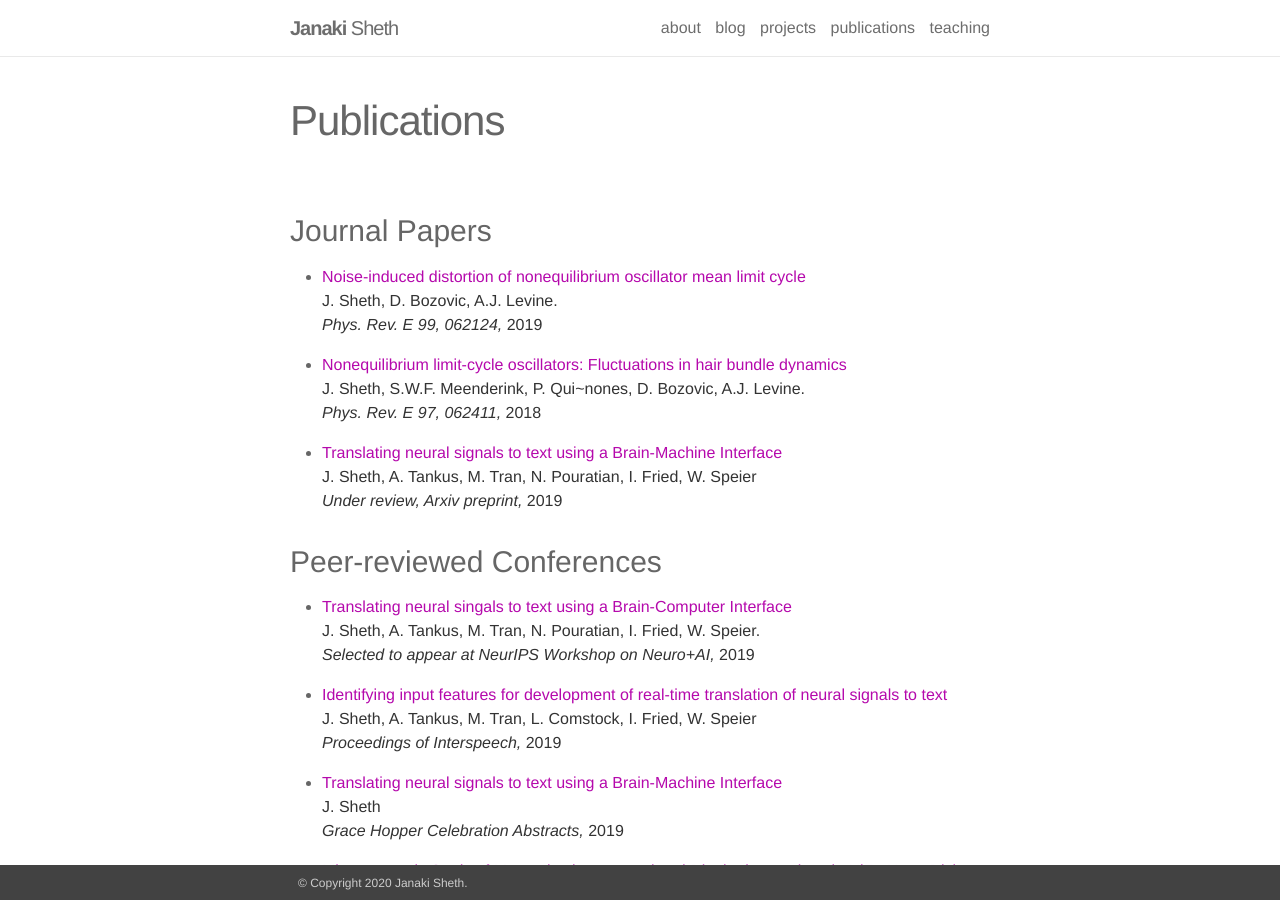
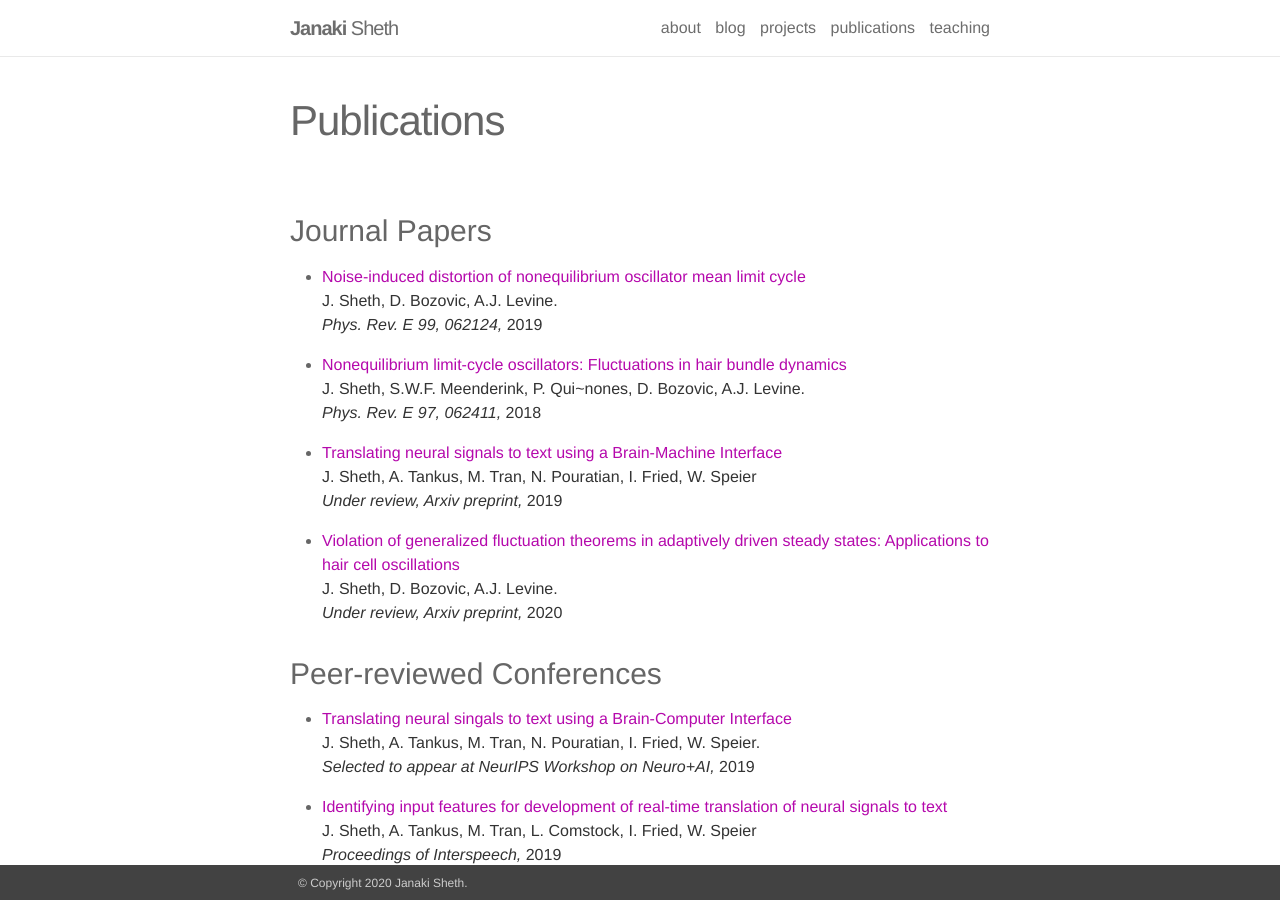
Before and after one commit to JanakiSheth/JanakiSheth.github.io, a Jekyll site: the page built from _pages/publications.md, in a window 1280 px wide and 900 px high. Built offline with Jekyll 4.4.1, drawn with Linux system fonts in a browser that asks for light colours; nearby versions of some CDN libraries.

Commit message:
Added new paper

```diff
--- a/_pages/publications.md
+++ b/_pages/publications.md
@@ -12,6 +12,8 @@ title: Publications
   dynamics](https://journals.aps.org/pre/abstract/10.1103/PhysRevE.97.062411) <br> 	J. Sheth, S.W.F. Meenderink, P. Qui\~nones, D. Bozovic, A.J. Levine. <br>*Phys. Rev. E 97, 062411,* 2018
 
 * [Translating neural signals to text using a Brain-Machine Interface](https://arxiv.org/abs/1907.04265) <br> 	J. Sheth, A. Tankus, M. Tran, N. Pouratian, I. Fried, W. Speier <br> *Under review, Arxiv preprint,* 2019
+
+* [Violation of generalized fluctuation theorems in adaptively driven steady states: Applications to hair cell oscillations](https://arxiv.org/abs/2002.11854) <br> 	J. Sheth, D. Bozovic, A.J. Levine. <br> *Under review, Arxiv preprint,* 2020
 
 ### Peer-reviewed Conferences
 * [Translating neural singals to text using a Brain-Computer Interface](https://openreview.net/pdf?id=B1lj77F88B) <br> J. Sheth, A. Tankus, M. Tran, N. Pouratian, I. Fried, W. Speier. <br>*Selected to appear at NeurIPS Workshop on Neuro+AI,* 2019
```
